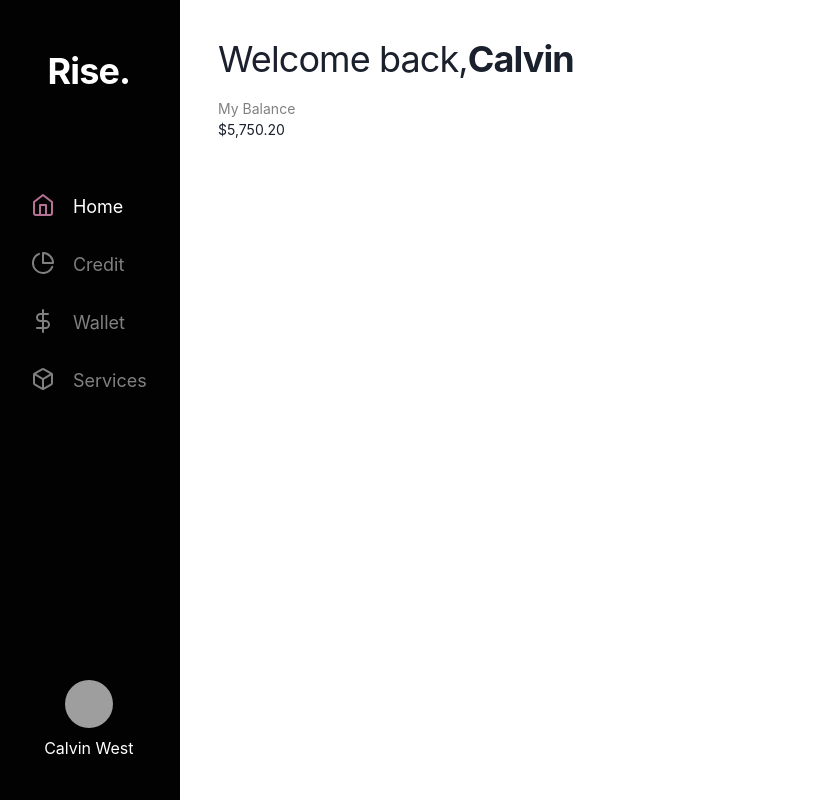
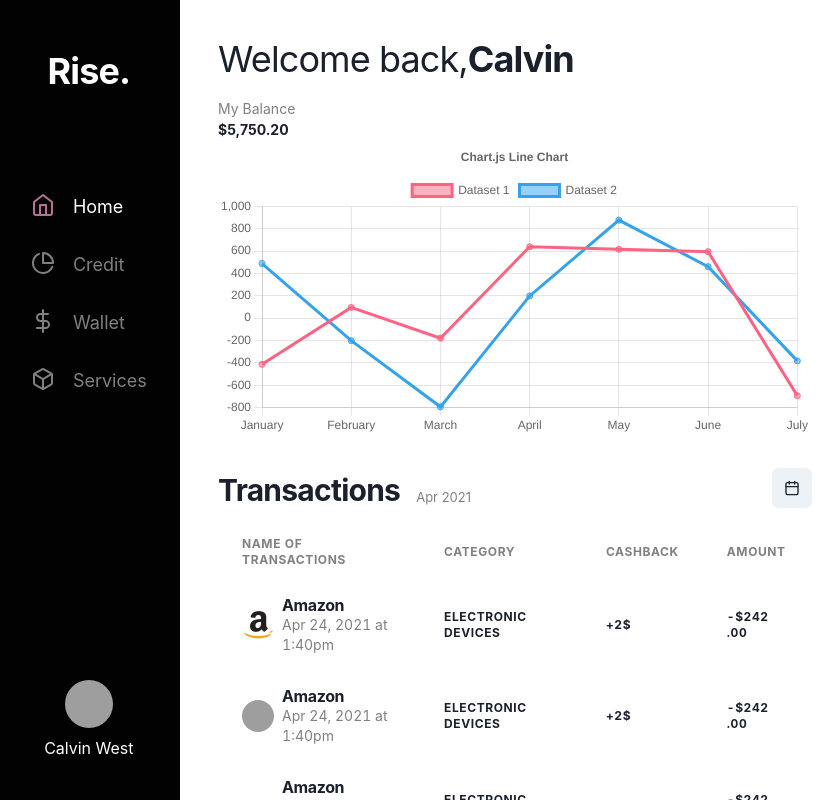
Before and after one commit to XC3000/next-chakra-dashboard, a Next.js app: page /dashboard in a window 1280 px wide. Shown: the whole page, without its empty margins (2-841 px from the left). Built offline with nearby package versions, Linux system fonts and the light colour scheme; grey boxes are pictures that could not be loaded.

Commit message:
feat: added chart component and complete table ui

```diff
--- a/components/MyChart.js
+++ b/components/MyChart.js
@@ -1,65 +1,58 @@
+import {
+  CategoryScale,
+  Chart as ChartJS,
+  Legend,
+  LinearScale,
+  LineElement,
+  PointElement,
+  Title,
+  Tooltip,
+} from 'chart.js';
+import faker from 'faker';
 import React from 'react';
 import { Line } from 'react-chartjs-2';
 
-const data = {
-  labels: [
-    'Jan',
-    'Feb',
-    'Mar',
-    'Apr',
-    'May',
-    'Jun',
-    'Jul',
-    'Aug',
-    'Sep',
-    'Oct',
-    'Nov',
-    'Dec',
-  ],
+ChartJS.register(
+  CategoryScale,
+  LinearScale,
+  PointElement,
+  LineElement,
+  Title,
+  Tooltip,
+  Legend
+);
+
+export const options = {
+  responsive: true,
+  plugins: {
+    legend: {
+      position: 'top',
+    },
+    title: {
+      display: true,
+      text: 'Chart.js Line Chart',
+    },
+  },
+};
+
+const labels = ['January', 'February', 'March', 'April', 'May', 'June', 'July'];
+
+export const data = {
+  labels,
   datasets: [
     {
-      label: 'My Balance',
-      fill: false,
-      lineTension: 0.5,
-      backgroundColor: '#db86b2',
-      borderColor: '#B57295',
-      borderCapStyle: 'butt',
-      borderDashOffset: 0.0,
-      borderJoinStyle: '#B57295',
-      pointBorderColor: '#B57295',
-      pointBackgroundColor: '#fff',
-      pointBorderWidth: 1,
-      pointHoverRadius: 5,
-      pointHoverBackgroundColor: '#B57295',
-      pointHoverBorderColor: '#B57295',
-      pointHoverBorderWidth: 2,
-      pointRadius: 1,
-      pointHitRadius: 10,
-      data: [500, 300, 400, 500, 800, 650, 700, 690, 1000, 1200, 1050, 1300],
+      label: 'Dataset 1',
+      data: labels.map(() => faker.datatype.number({ min: -1000, max: 1000 })),
+      borderColor: 'rgb(255, 99, 132)',
+      backgroundColor: 'rgba(255, 99, 132, 0.5)',
+    },
+    {
+      label: 'Dataset 2',
+      data: labels.map(() => faker.datatype.number({ min: -1000, max: 1000 })),
+      borderColor: 'rgb(53, 162, 235)',
+      backgroundColor: 'rgba(53, 162, 235, 0.5)',
     },
   ],
-};
-
-const options = {
-  maintainAspectRatio: true,
-  scales: {
-    x: {
-      grid: {
-        display: false,
-      },
-    },
-    y: {
-      grid: {
-        borderDash: [3, 3],
-      },
-      // beginAtZero: true, // this works
-    },
-  },
-  plugins: {
-    legend: {
-      display: false,
-    },
-  },
 };
 
 const MyChart = () => <Line data={data} options={options} />;
--- a/package.json
+++ b/package.json
@@ -22,6 +22,8 @@
     "framer-motion": "6",
     "next": "12.2.2",
     "react": "18.2.0",
+    "faker": "5.5.3",
+    "react-chartjs-2": "^4.2.0",
     "react-dom": "18.2.0",
     "react-icons": "^4.4.0"
   },
--- a/pages/dashboard.js
+++ b/pages/dashboard.js
@@ -1,5 +1,27 @@
-import { Avatar, Flex, Heading, Icon, Link, Text } from '@chakra-ui/react';
-import { FiBox, FiDollarSign, FiHome, FiPieChart } from 'react-icons/fi';
+import {
+  Avatar,
+  Flex,
+  Heading,
+  Icon,
+  IconButton,
+  Link,
+  Table,
+  Tbody,
+  Td,
+  Text,
+  Th,
+  Thead,
+  Tr,
+} from '@chakra-ui/react';
+import {
+  FiBox,
+  FiCalendar,
+  FiDollarSign,
+  FiHome,
+  FiPieChart,
+} from 'react-icons/fi';
+
+import MyChart from '../components/MyChart';
 
 export default function dashboard() {
   return (
@@ -93,9 +115,108 @@ export default function dashboard() {
         <Text color="grey" fontSize="sm">
           My Balance
         </Text>
-        <Text fontBold="bold" fontSize="sm">
+        <Text fontWeight="bold" fontSize="sm">
           $5,750.20
         </Text>
+        <MyChart />
+        <Flex justifyContent="space-between" mt={8}>
+          <Flex align="flex-end">
+            <Heading as="h2" size="lg" letterSpacing="tight">
+              Transactions
+            </Heading>
+            <Text fontSize="small" color="grey" ml={4}>
+              Apr 2021
+            </Text>
+          </Flex>
+          <IconButton aria-label="Open Calender" icon={<FiCalendar />} />
+        </Flex>
+        <Flex flexDir="column">
+          <Flex overflow="auto">
+            <Table variant="unstyled" mt={4}>
+              <Thead>
+                <Tr color="grey">
+                  <Th>Name of transactions</Th>
+                  <Th>Category</Th>
+                  <Th isNumeric>Cashback</Th>
+                  <Th isNumeric>Amount</Th>
+                </Tr>
+              </Thead>
+              <Tbody>
+                <Tr>
+                  <Td>
+                    <Flex align="center">
+                      <Avatar size="sm" mr={2} src="amazon.jpeg" />
+                      <Flex flexDir="column">
+                        <Heading size="sm" letterSpacing="tight">
+                          Amazon
+                        </Heading>
+                        <Text fontSize="sm" color="grey">
+                          Apr 24, 2021 at 1:40pm
+                        </Text>
+                      </Flex>
+                    </Flex>
+                  </Td>
+                  <Th>Electronic Devices</Th>
+                  <Th isNumeric>+2$</Th>
+                  <Th isNumeric>
+                    <Text fontWeight="bold" display="inline-table">
+                      -$242
+                    </Text>
+                    .00
+                  </Th>
+                </Tr>
+
+                <Tr>
+                  <Td>
+                    <Flex align="center">
+                      <Avatar size="sm" mr={2} src="starbucks.png" />
+                      <Flex flexDir="column">
+                        <Heading size="sm" letterSpacing="tight">
+                          Amazon
+                        </Heading>
+                        <Text fontSize="sm" color="grey">
+                          Apr 24, 2021 at 1:40pm
+                        </Text>
+                      </Flex>
+                    </Flex>
+                  </Td>
+                  <Th>Electronic Devices</Th>
+                  <Th isNumeric>+2$</Th>
+                  <Th isNumeric>
+                    <Text fontWeight="bold" display="inline-table">
+                      -$242
+                    </Text>
+                    .00
+                  </Th>
+                </Tr>
+
+                <Tr>
+                  <Td>
+                    <Flex align="center">
+                      <Avatar size="sm" mr={2} src="youtube.png" />
+                      <Flex flexDir="column">
+                        <Heading size="sm" letterSpacing="tight">
+                          Amazon
+                        </Heading>
+                        <Text fontSize="sm" color="grey">
+                          Apr 24, 2021 at 1:40pm
+                        </Text>
+                      </Flex>
+                    </Flex>
+                  </Td>
+                  <Th>Electronic Devices</Th>
+                  <Th isNumeric>+2$</Th>
+                  <Th isNumeric>
+                    <Text fontWeight="bold" display="inline-table">
+                      -$242
+                    </Text>
+                    .00
+                  </Th>
+                </Tr>
+              </Tbody>
+            </Table>
+          </Flex>
+        </Flex>
       </Flex>
       {/* Column 3 */}
       <Flex
```
Also changed, not shown: 1 other file (tests, documents, lock files or other folders).
